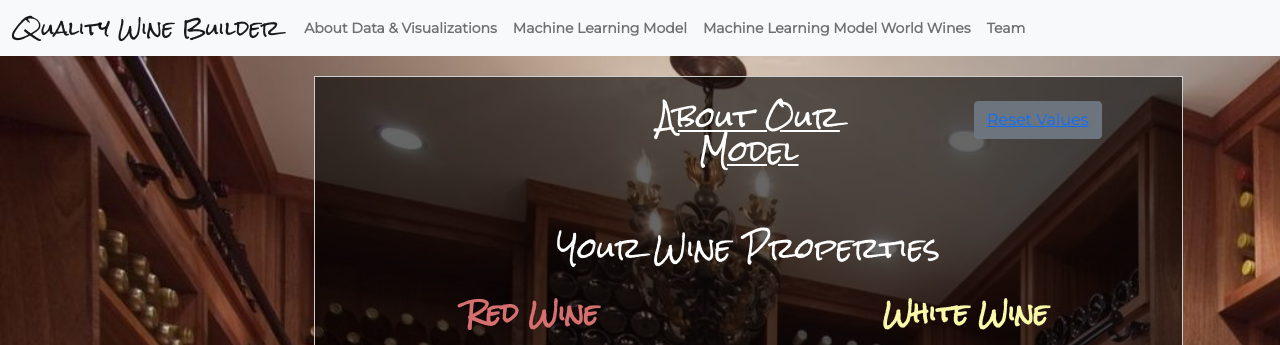
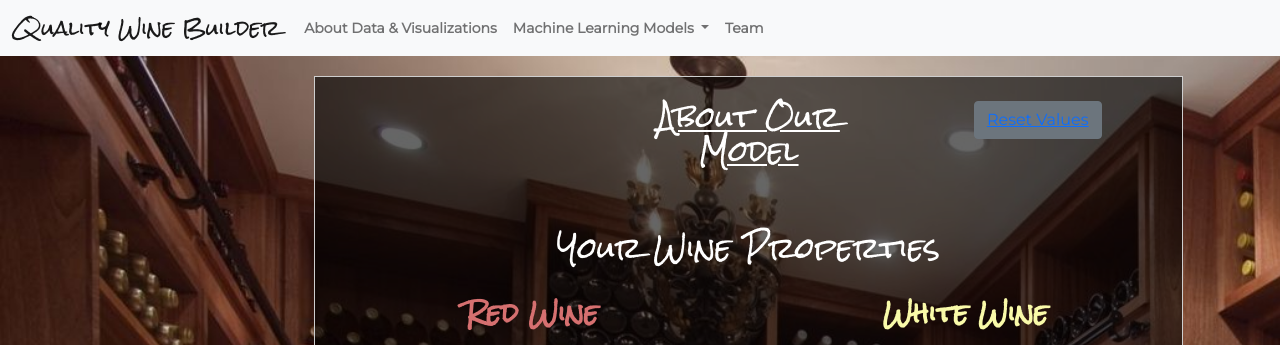
Before and after one commit to Mbutler22/Wine-Physiochemical-Analysis, a Flask app: page /machine_learning.html in a window 1280 px wide. Shown: the top 345 px of the page. Run offline with Flask 2, Linux system fonts and the light colour scheme; some libraries are stand-ins or nearby versions; some web fonts are replaced.

Commit message:
adding dropdown for ML models to navbar

```diff
--- a/templates/machine_learning.html
+++ b/templates/machine_learning.html
@@ -30,12 +30,23 @@
                     <li class="nav-item">
                         <a class="nav-link" href="/visualizations.html">About Data & Visualizations</a>
                     </li>
-                    <li class="nav-item">
-                        <a class="nav-link" href="/machine_learning.html">Machine Learning Model</a>
+               <!-- <li class="nav-item">
+                       <a class="nav-link" href="/machine_learning.html">Machine Learning Model</a>
                     </li>
                     <li class="nav-item">
                         <a class="nav-link" href="/machine_learning_worldwines.html">Machine Learning Model World Wines</a>
-                    </li
+                    </li -->
+                    <li class="nav-item dropdown">
+                        <a class="nav-link dropdown-toggle" href="#" id="navbarDropdownMenuLink" role="button" data-bs-toggle="dropdown" aria-expanded="false">
+                            Machine Learning Models
+                        </a>
+                        <ul class="dropdown-menu" aria-labelledby="navbarDropdownMenuLink">
+                            <li><a class="dropdown-item" href="/machine_learning.html">Red & White Wines</a></li>
+
+                            <li><a class="dropdown-item" href="/machine_learning_worldwines.html">World Wines</a></li>
+                       </ul>
+                    </li>
+
 
                     <li class="nav-item">
                         <a class="nav-link" href="/team.html">Team</a>
```
